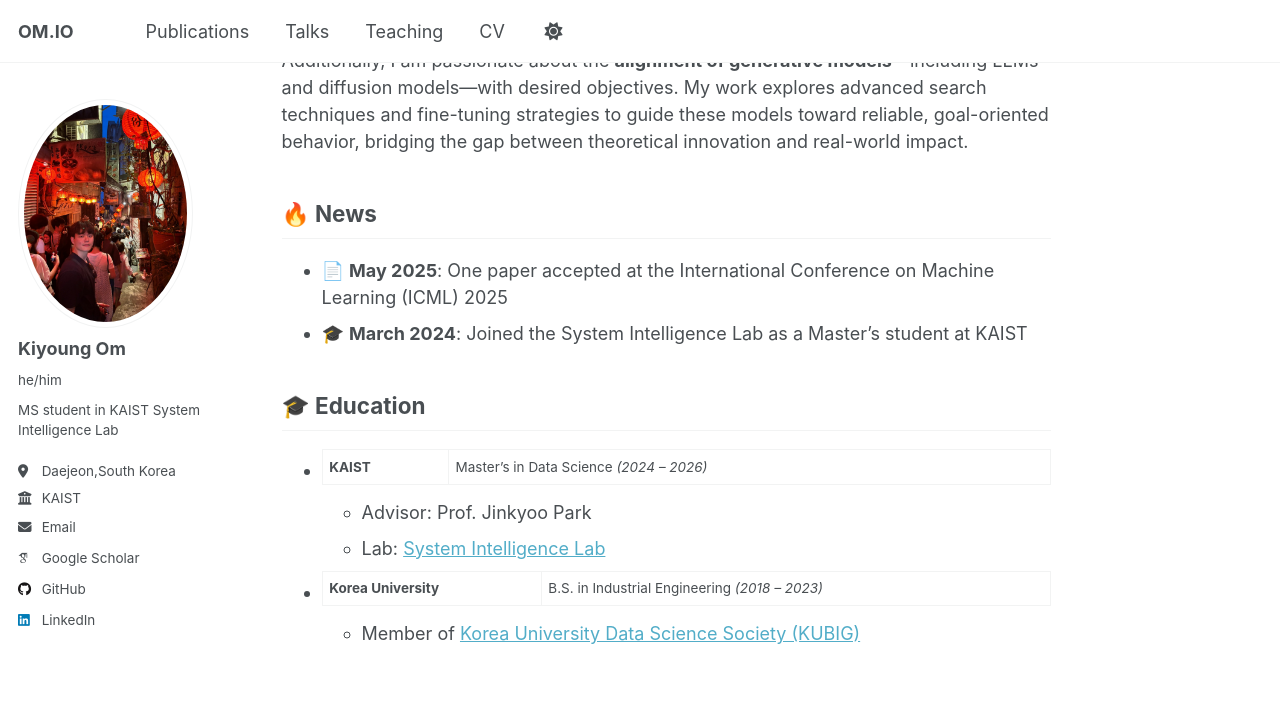
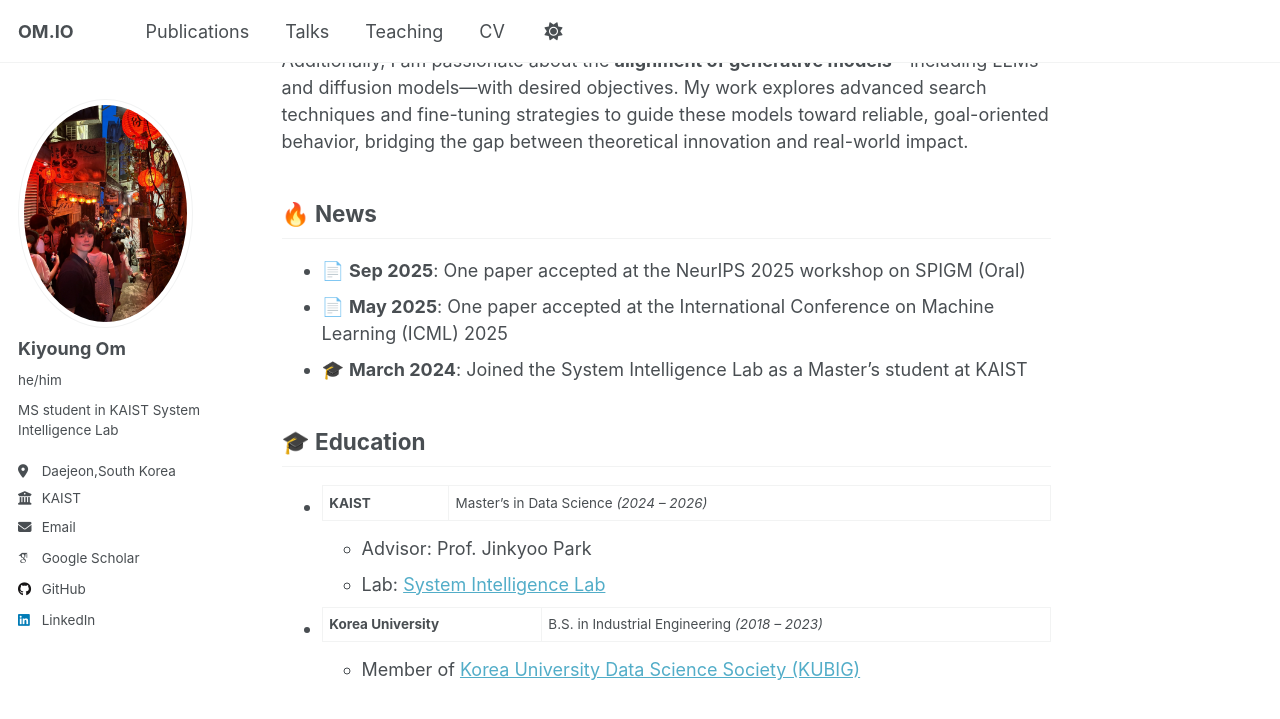
Before and after one commit to umkiyoung/umkiyoung.github.io, a Jekyll site: the page built from _pages/about.md, in a window 1280 px wide and 900 px high, scrolled down 384 px. Shown: the top 719 px of the window. Built offline with Jekyll 4.4.1, drawn with Linux system fonts in a browser that asks for light colours; some web fonts are replaced.

Commit message:
About.md

```diff
--- a/_pages/about.md
+++ b/_pages/about.md
@@ -14,6 +14,7 @@ Additionally, I am passionate about the **alignment of generative models**—inc
 
 
 ## 🔥 News
+* 📄 **Sep 2025**: One paper accepted at the NeurIPS 2025 workshop on SPIGM (Oral)
 * 📄 **May 2025**: One paper accepted at the International Conference on Machine Learning (ICML) 2025
 * 🎓 **March 2024**: Joined the System Intelligence Lab as a Master's student at KAIST
 
```
